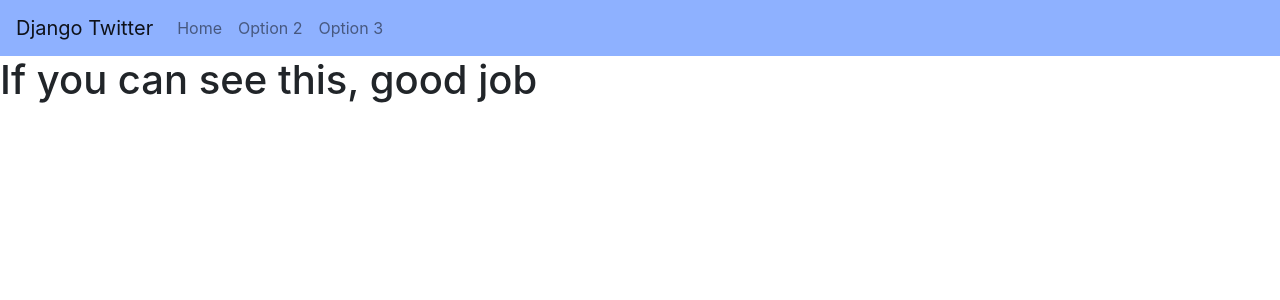
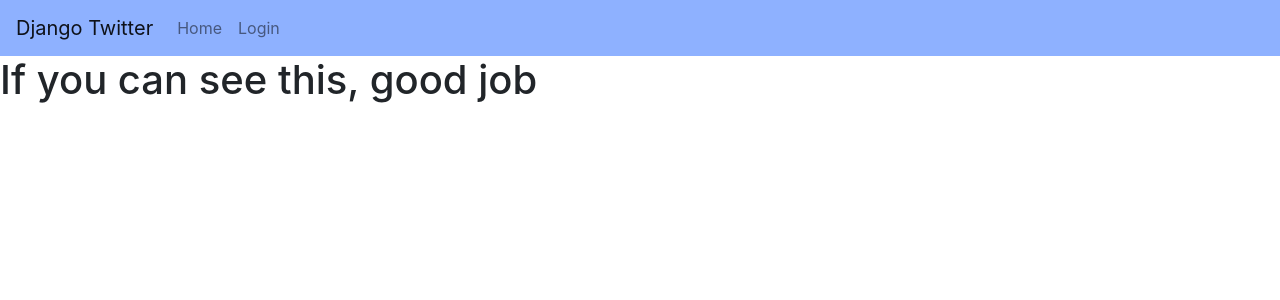
Before and after one commit to myerkes/djangotwitter, a Django app: page /home/ in a window 1280 px wide. Shown: the top 300 px of the page. Run offline with Django 3.2, Linux system fonts and the light colour scheme; some libraries are stand-ins or nearby versions.

Commit message:
Update base html template

```diff
--- a/posts/templates/posts/base.html
+++ b/posts/templates/posts/base.html
@@ -22,13 +22,18 @@
                 <li class="nav-item">
                   <a class="nav-link" href="{% url 'posts:index' %}">Home</a>
                 </li>
+                {% if user.is_authenticated %}
                 <li class="nav-item">
-                  <a class="nav-link" href="#">Option 2</a>
+                  <a class="nav-link" href="{% url 'posts:posts' %}">Posts</a>
                 </li>
                 <li class="nav-item">
-                    <a class="nav-link" href="#">Option 3</a>
+                    <a class="nav-link" href="{% url 'account_logout' %}">Logout</a>
                 </li>
-
+                {% else %}
+                <li class="nav-item">
+                  <a class="nav-link" href="{% url 'account_login' %}">Login</a>
+                </li>
+                {% endif %}
 
                 {% block navbar %}
                 {% endblock %}
```
